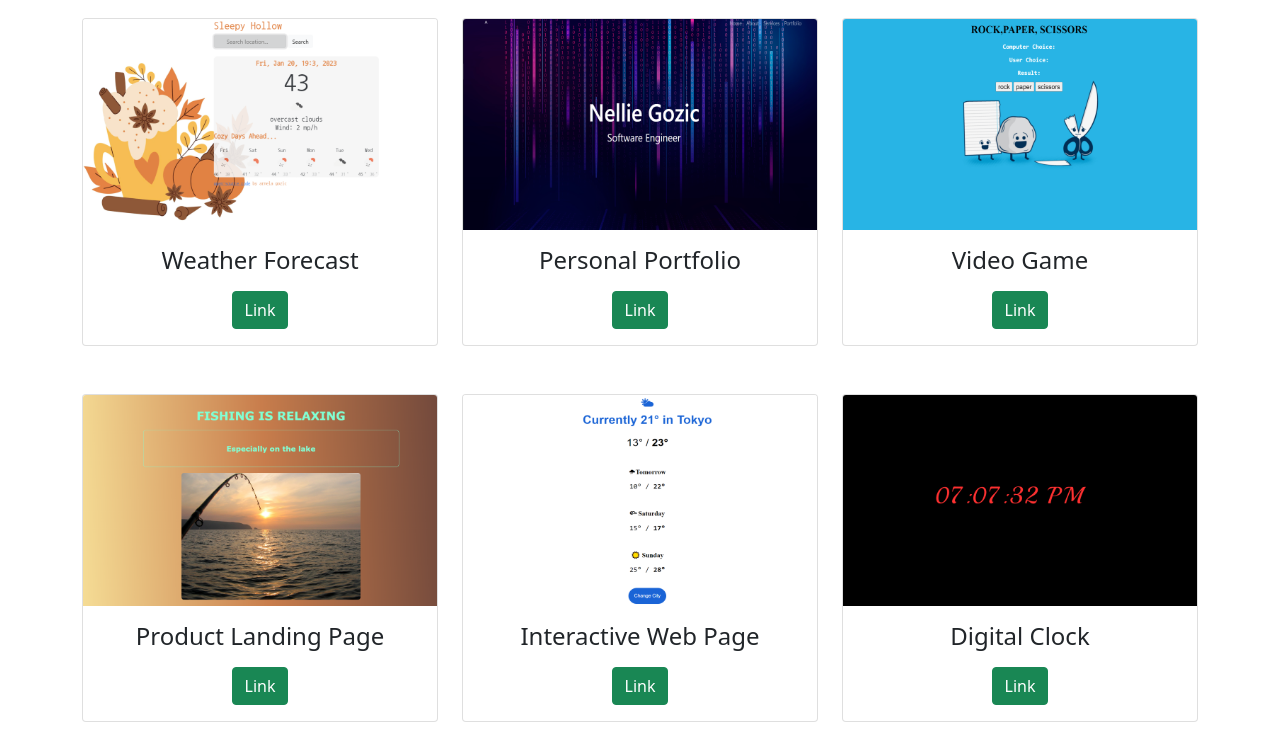
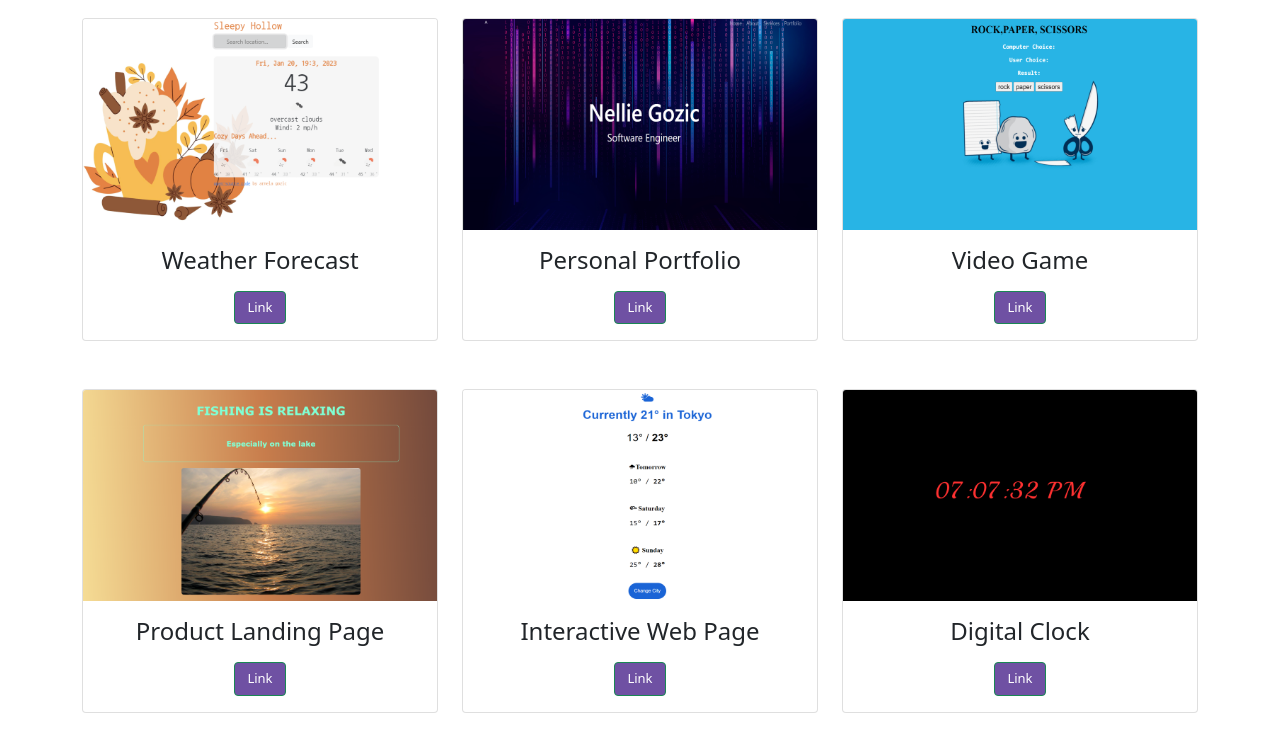
Before and after one commit to gozica/Dev-Portfolio, a plain HTML site: page index.html in a window 1280 px wide. Shown: the part 2402-3138 px from the top of the page. Drawn offline with nearby package versions, Linux system fonts and the light colour scheme.

Commit message:
link color

```diff
--- a/style.css
+++ b/style.css
@@ -66,7 +66,10 @@
 
 
 /* portfolio section */
-
+a.btn-success {
+  background-color: #6F51A3;
+  font-size: 13px;
+}
 
 /* social media icons styling */
 .social-icons {
```
